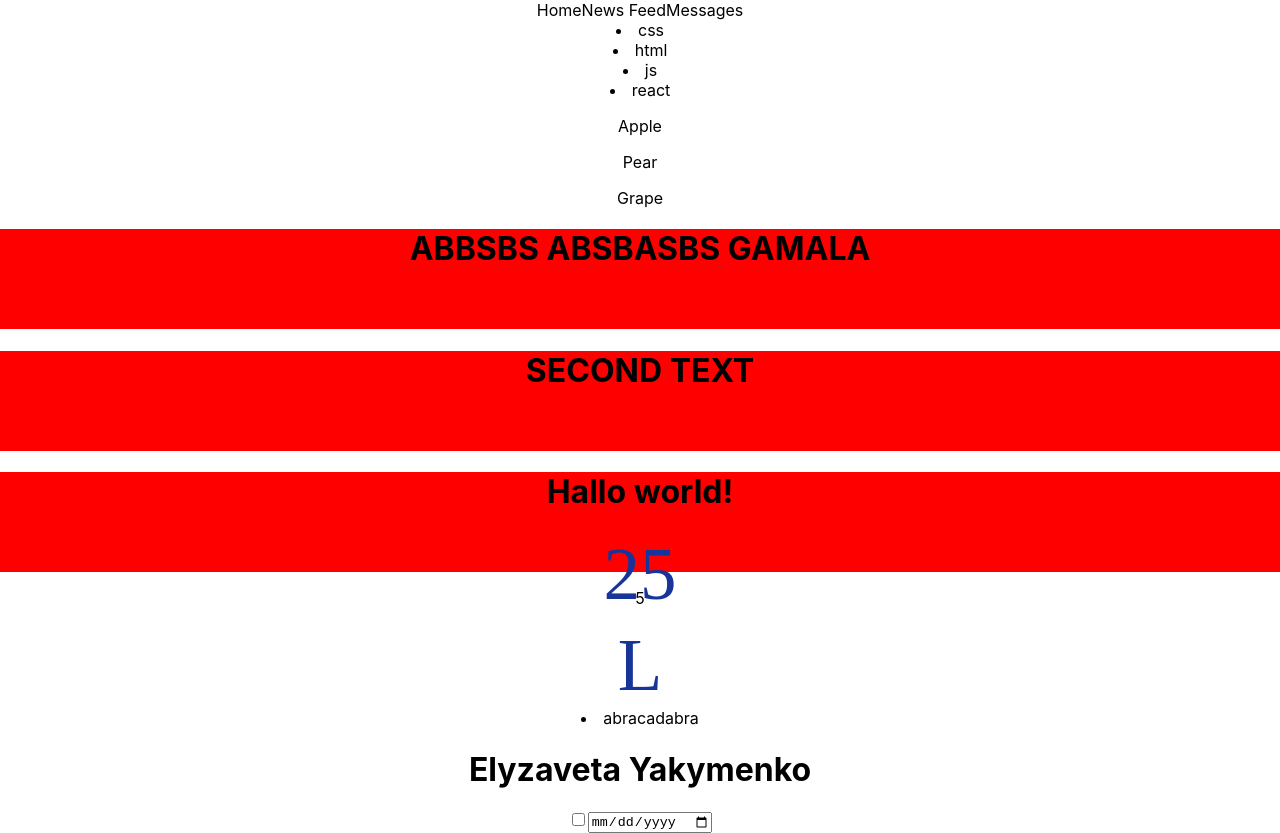
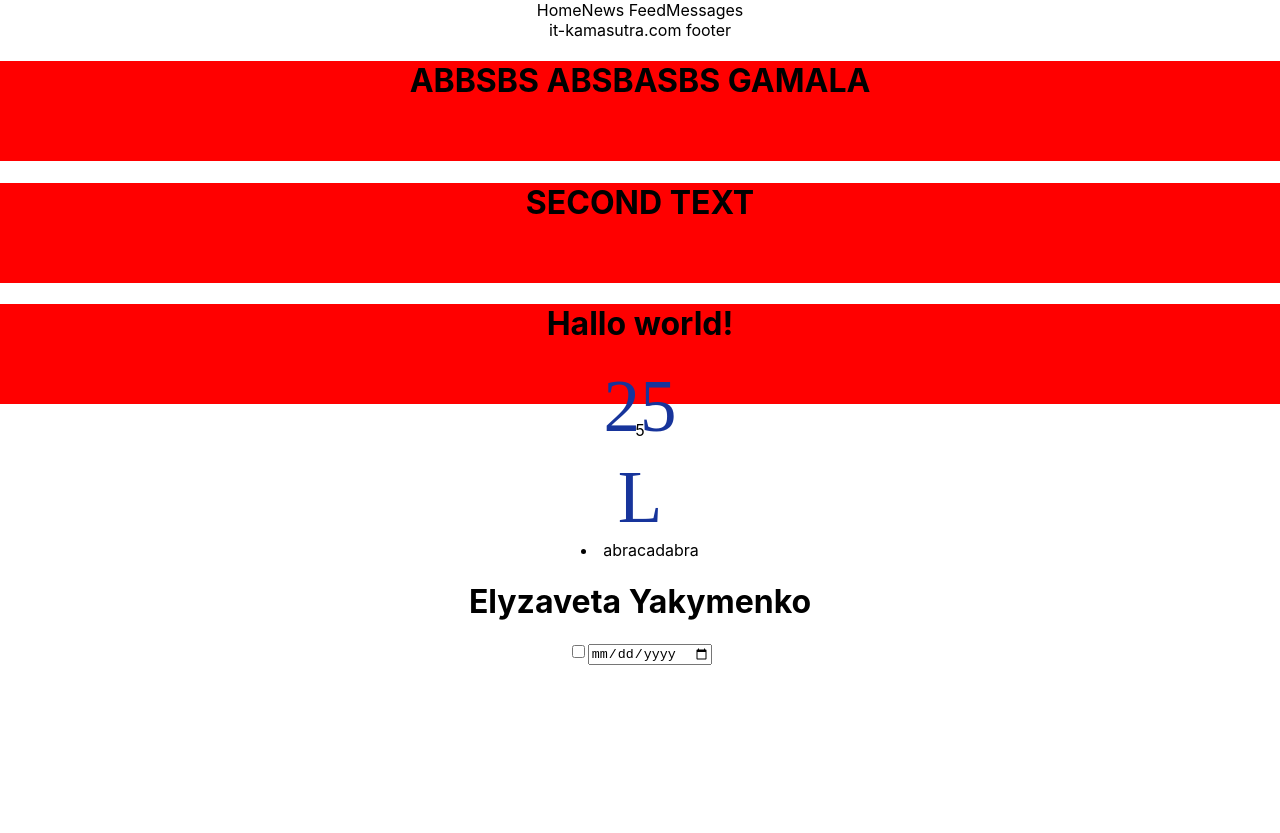
Before and after one commit to lizasha228-max/reactivation, a React (Create React App) app: page / in a window 1280 px wide. After the commit the page ends 800 px from the top, so only its background shows below. Built offline with nearby package versions, Linux system fonts and the light colour scheme.

Commit message:
downloard new exstenssion and add new component

```diff
--- a/src/App.jsx
+++ b/src/App.jsx
@@ -4,6 +4,7 @@
 import Texted from './TextComponent';
 import Header from "./Header";
 import Technologies from './Technologies';
+import Footer from './Footer';
 
 const objData = {
   nickname: "Luna",
@@ -24,9 +25,8 @@
   return (
     <div className="App">
       <div>
-        <Header/>
-        <Technologies/>
-        <Fruits/>
+        <Header />
+      <Footer />
         </div>
       <Letter text="ABBSBS ABSBASBS GAMALA" />
       <Letter text="SECOND TEXT" />
--- /dev/null
+++ b/src/Footer.js
@@ -0,0 +1,11 @@
+import React from 'react';
+
+const Footer = () => {
+  return (
+    <div>
+     it-kamasutra.com footer
+    </div>
+  )
+}
+
+export default Footer;
```
